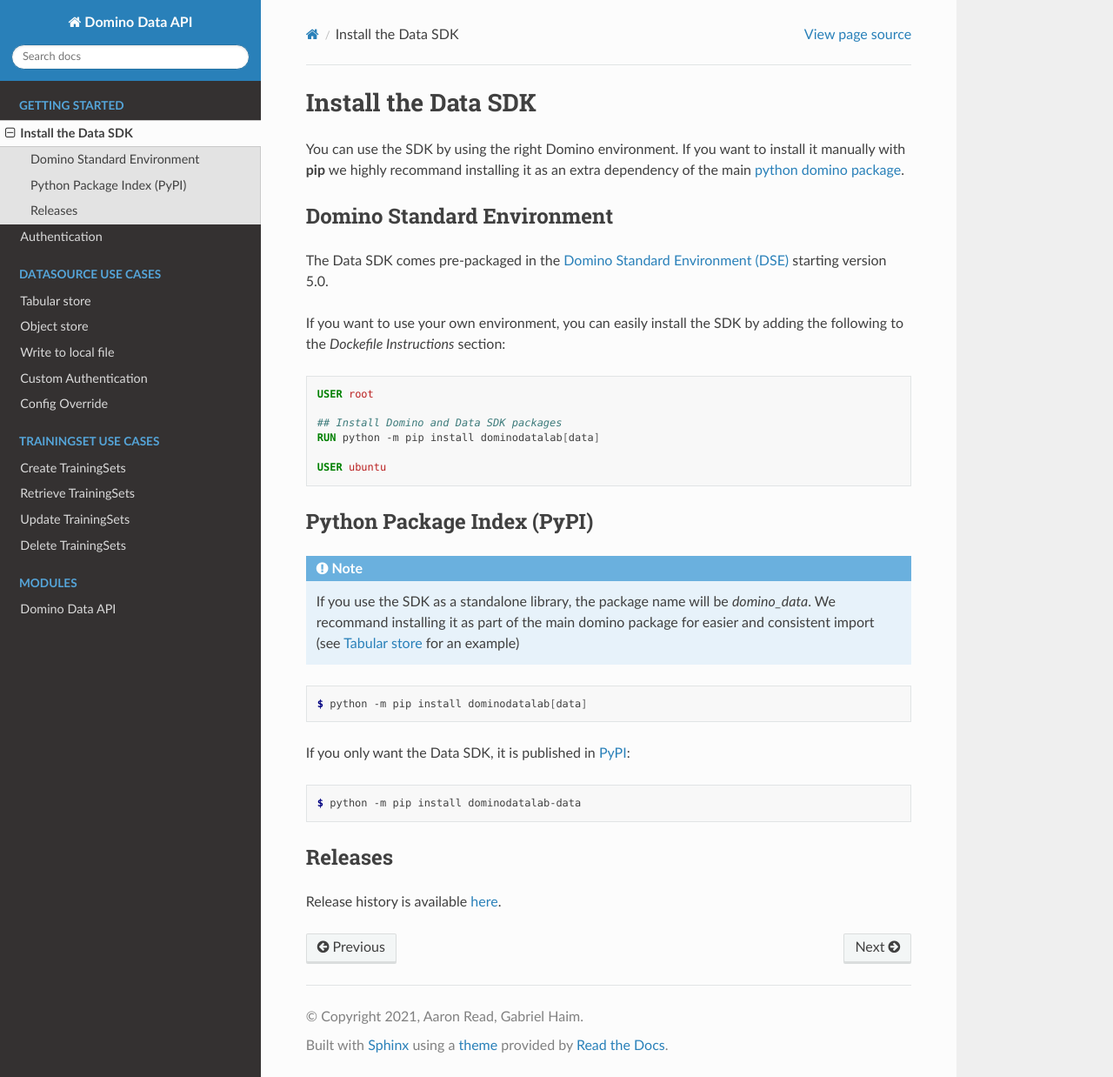
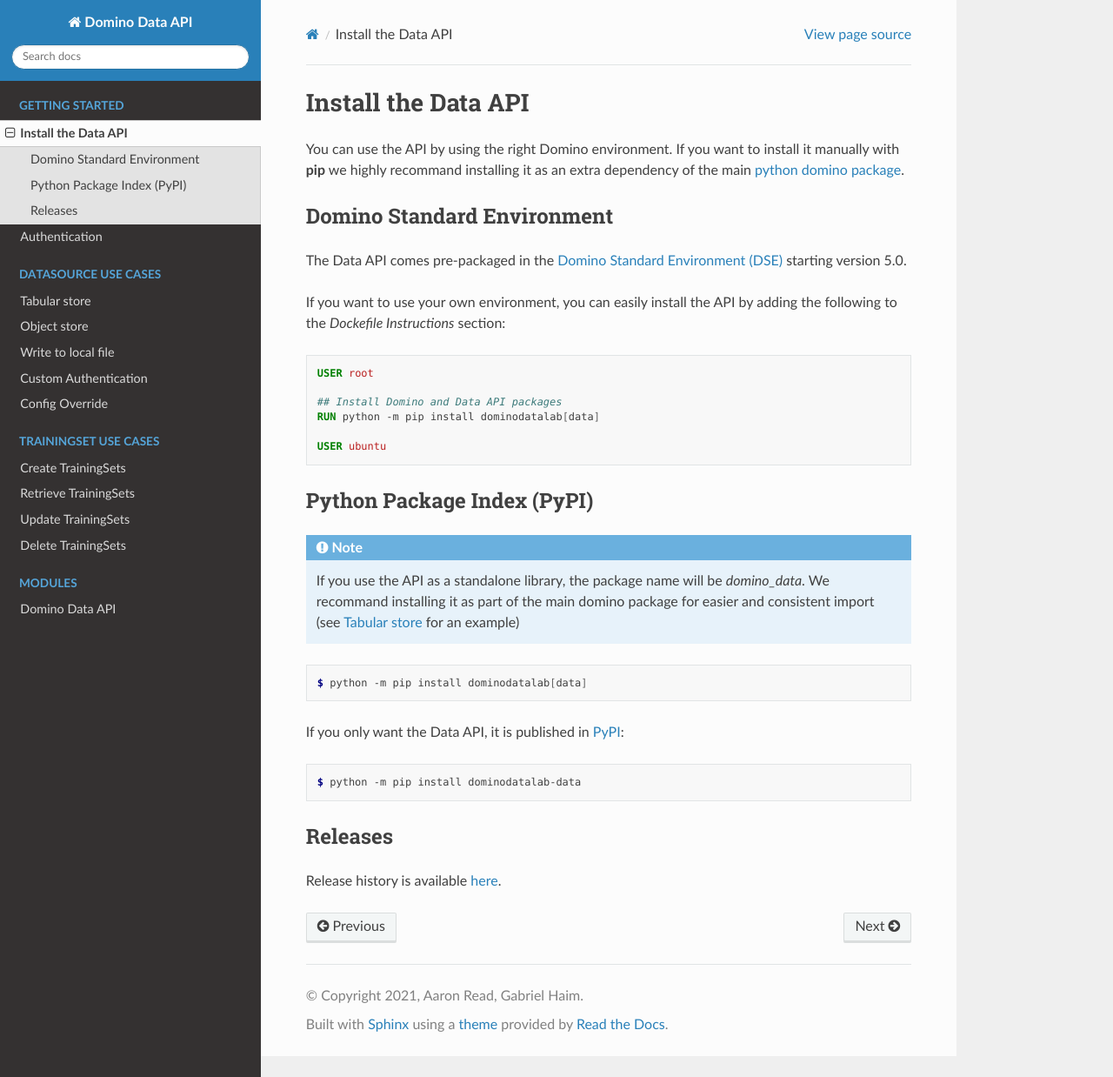
Before and after one commit to dominodatalab/domino-data, a Sphinx documentation site: the page built from docs/source/install.rst, in a window 1280 px wide and 1238 px high. Shown: the whole window at 87% size. Built offline with Sphinx 7.4.7 and the Read the Docs theme 2.0.0, drawn with Linux system fonts in a browser that asks for light colours.

Commit message:
Replace mentions of `SDK` by `API` in the documentation

```diff
--- a/docs/source/auth.rst
+++ b/docs/source/auth.rst
@@ -8,7 +8,7 @@
 Methods
 -------
 
-Using the SDK there are two methods available for authentication:
+There are two authentication methods available when using the Domino Data API:
 
 * **Credential propagation:** A token is periodically refreshed and stored in a file. The file location is defined in the **DOMINO_TOKEN_FILE** env variable
 
--- a/docs/source/install.rst
+++ b/docs/source/install.rst
@@ -1,22 +1,22 @@
 .. _install:
 
-Install the Data SDK
+Install the Data API
 ====================
 
-You can use the SDK by using the right Domino environment. If you want to install it manually with **pip** we highly recommand installing it as an extra dependency of the main `python domino package <https://github.com/dominodatalab/python-domino>`_.
+You can use the API by using the right Domino environment. If you want to install it manually with **pip** we highly recommand installing it as an extra dependency of the main `python domino package <https://github.com/dominodatalab/python-domino>`_.
 
 Domino Standard Environment
 ---------------------------
 
-The Data SDK comes pre-packaged in the `Domino Standard Environment (DSE) <https://docs.dominodatalab.com/en/5.0/reference/environments/Domino_4_standard_environments.html>`_ starting version 5.0.
+The Data API comes pre-packaged in the `Domino Standard Environment (DSE) <https://docs.dominodatalab.com/en/5.0/reference/environments/Domino_4_standard_environments.html>`_ starting version 5.0.
 
-If you want to use your own environment, you can easily install the SDK by adding the following to the *Dockefile Instructions* section:
+If you want to use your own environment, you can easily install the API by adding the following to the *Dockefile Instructions* section:
 
 .. code-block:: docker
 
    USER root
 
-   ## Install Domino and Data SDK packages
+   ## Install Domino and Data API packages
    RUN python -m pip install dominodatalab[data]
 
    USER ubuntu
@@ -25,13 +25,13 @@
 ---------------------------
 
 .. note::
-    If you use the SDK as a standalone library, the package name will be `domino_data`. We recommand installing it as part of the main domino package for easier and consistent import (see :ref:`usecase-simple-query` for an example)
+    If you use the API as a standalone library, the package name will be `domino_data`. We recommand installing it as part of the main domino package for easier and consistent import (see :ref:`usecase-simple-query` for an example)
 
 .. code-block:: console
 
    $ python -m pip install dominodatalab[data]
 
-If you only want the Data SDK, it is published in `PyPI <https://pypi.org/project/dominodatalab-data>`_:
+If you only want the Data API, it is published in `PyPI <https://pypi.org/project/dominodatalab-data>`_:
 
 .. code-block:: console
 
--- a/docs/source/usecases/config_override.rst
+++ b/docs/source/usecases/config_override.rst
@@ -6,7 +6,7 @@
 
 Datasource configuration are set in the Data/Datasource panel of the Domino UI. You can update it there for any permanent change.
 
-Some configuration attributes can be overridden locally in the SDK. Each datasource type config is described in the section below (:ref:`configs`).
+Some configuration attributes can be overridden locally in the API. Each datasource type config is described in the section below (:ref:`configs`).
 
 Usage
 -----
--- a/docs/source/usecases/object_store.rst
+++ b/docs/source/usecases/object_store.rst
@@ -6,7 +6,7 @@
 Datasource type
 ---------------
 
-The SDK supports object store type datasources (S3) and allows for easy retrieval and upload of objects. **Note:** The following APIs are only available when using this type of datasource.
+The API supports object store type datasources (S3) and allows for easy retrieval and upload of objects. **Note:** The following APIs are only available when using this type of datasource.
 
 
 List
--- a/docs/source/usecases/simple_query.rst
+++ b/docs/source/usecases/simple_query.rst
@@ -8,7 +8,7 @@
 Setup
 -----
 
-**Note:** Ensure that the SDK is available in your workspace environment, see :ref:`install` for setup information.
+**Note:** Ensure that the API is available in your workspace environment, see :ref:`install` for setup information.
 
 Authentication
 --------------
```
